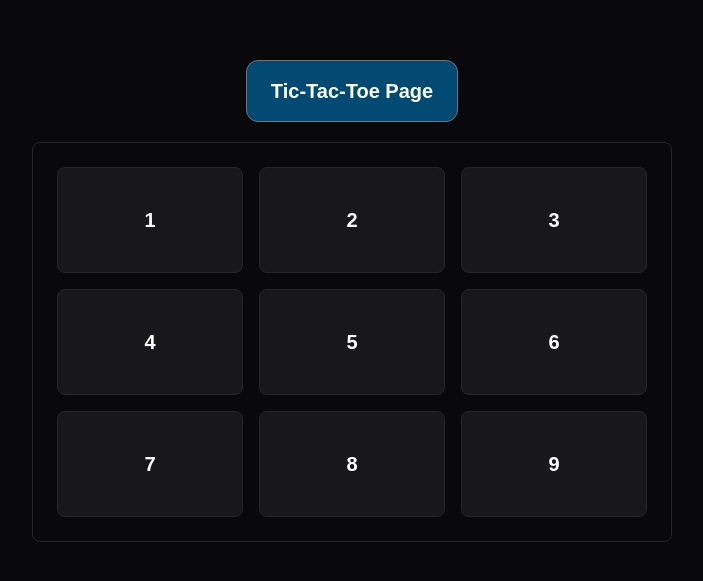
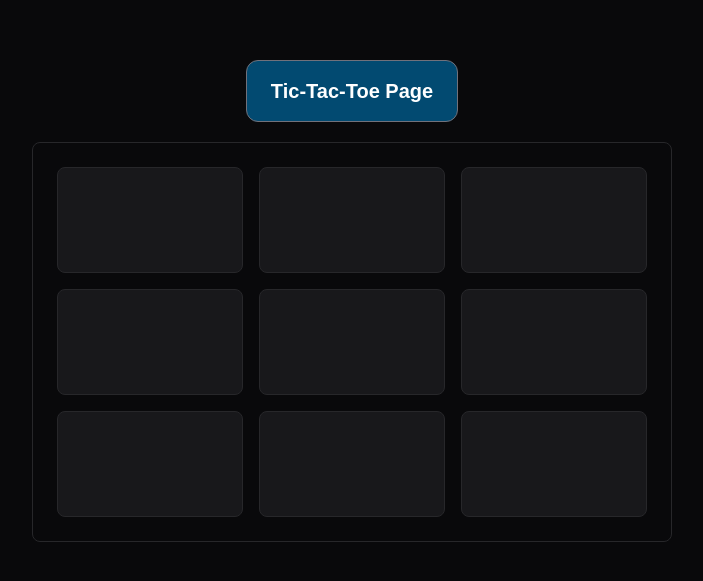
Before and after one commit to PouryaSoleimani/ZUSTAND, a Next.js app: page /tic-tac-toe in a window 1280 px wide. Shown: the part 109-690 px from the top of the page, without its empty margins (288-991 px from the left). Built offline with nearby package versions, Linux system fonts and the light colour scheme.

Commit message:
TIC-TAC-TOE

```diff
--- a/components/TicTacToe/Board.tsx
+++ b/components/TicTacToe/Board.tsx
@@ -1,20 +1,25 @@
 import React from 'react'
 import Square from './Square'
+import useGameStore from '@/store/useGameStore'
 
 const Board = () => {
+    const squares = useGameStore((state) => state.squares)
+    const setSquares = useGameStore((state) => state.setSquares)
+
+    function handleClick(i: number) {
+        if (squares[i]) return
+        const nextSquares = squares.slice()
+        nextSquares[i] = 'X'
+        setSquares(nextSquares)
+    }
+
     return (
         <div
             className='grid grid-cols-3 grid-row-3 w-1/2 mx-auto h-1/2 bg-zinc-950 border border-zinc-800 rounded-lg p-4'
         >
-            <Square value="1" />
-            <Square value="2" />
-            <Square value="3" />
-            <Square value="4" />
-            <Square value="5" />
-            <Square value="6" />
-            <Square value="7" />
-            <Square value="8" />
-            <Square value="9" />
+            {squares.map((square, squareIndex) => (
+                <Square key={squareIndex} value={square} onSquareClick={() => handleClick(squareIndex)} />
+            ))}
         </div>
     )
 }
--- /dev/null
+++ b/store/useGameStore.ts
@@ -0,0 +1,20 @@
+/* eslint-disable @typescript-eslint/no-explicit-any */
+import { create } from "zustand";
+import { combine } from "zustand/middleware";
+
+const useGameStore = create(
+  combine({ squares: Array(9).fill(null) }, (set) => {
+    return {
+      setSquares: (nextSquares: any) => {
+        set((state) => ({
+          squares:
+            typeof nextSquares === "function"
+              ? nextSquares(state.squares)
+              : nextSquares,
+        }));
+      },
+    };
+  })
+);
+
+export default useGameStore;
```
